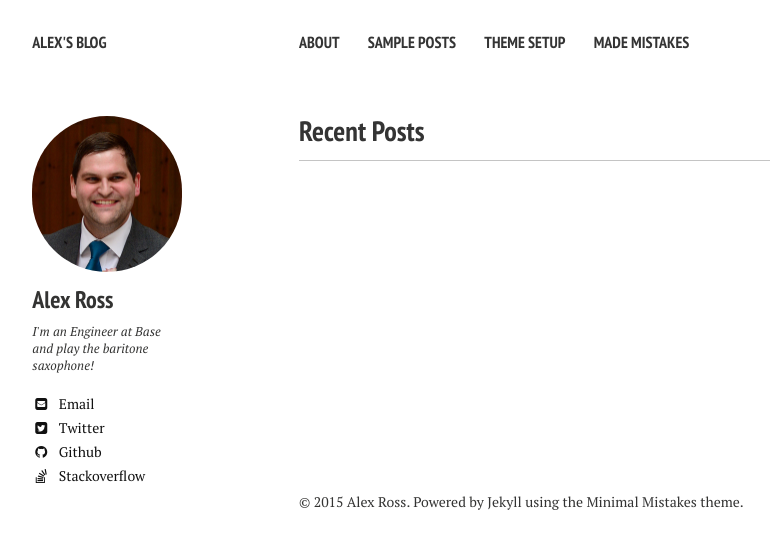
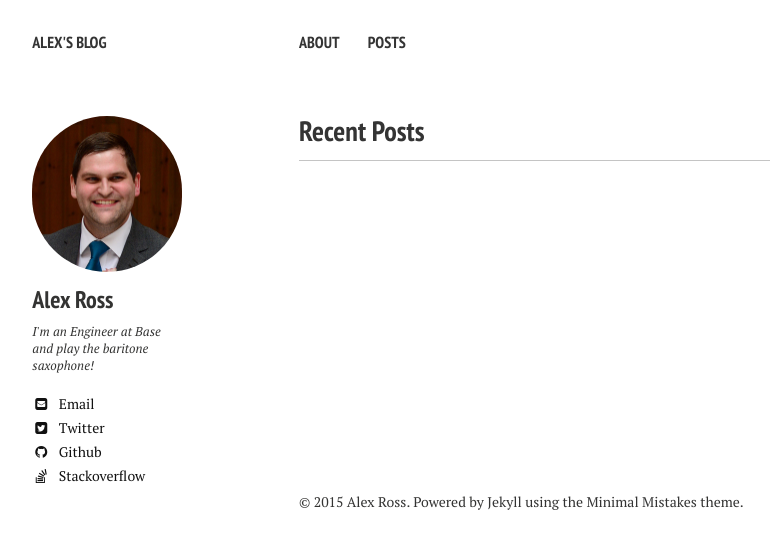
Before and after one commit to rossey/rossey, a Jekyll site: the page built from index.md, in a window 1280 px wide. Shown: the top 549 px of the page, without its empty margins (21-791 px from the left). Built offline with Jekyll 4.4.1, drawn with Linux system fonts in a browser that asks for light colours; nearby versions of some CDN libraries.

Commit message:
Update Navigation
Signed-off-by: Alex Ross <rossey@gmail.com>

```diff
--- a/_data/navigation.yml
+++ b/_data/navigation.yml
@@ -1,13 +1,6 @@
-# Site navigation links
-
+---
 - title: About
   url: /about/
 
-- title: Sample Posts
+- title: Posts
   url: /posts/
-
-- title: Theme Setup
-  url: /theme-setup/
-
-- title: Made Mistakes
-  url: http://mademistakes.com
```
